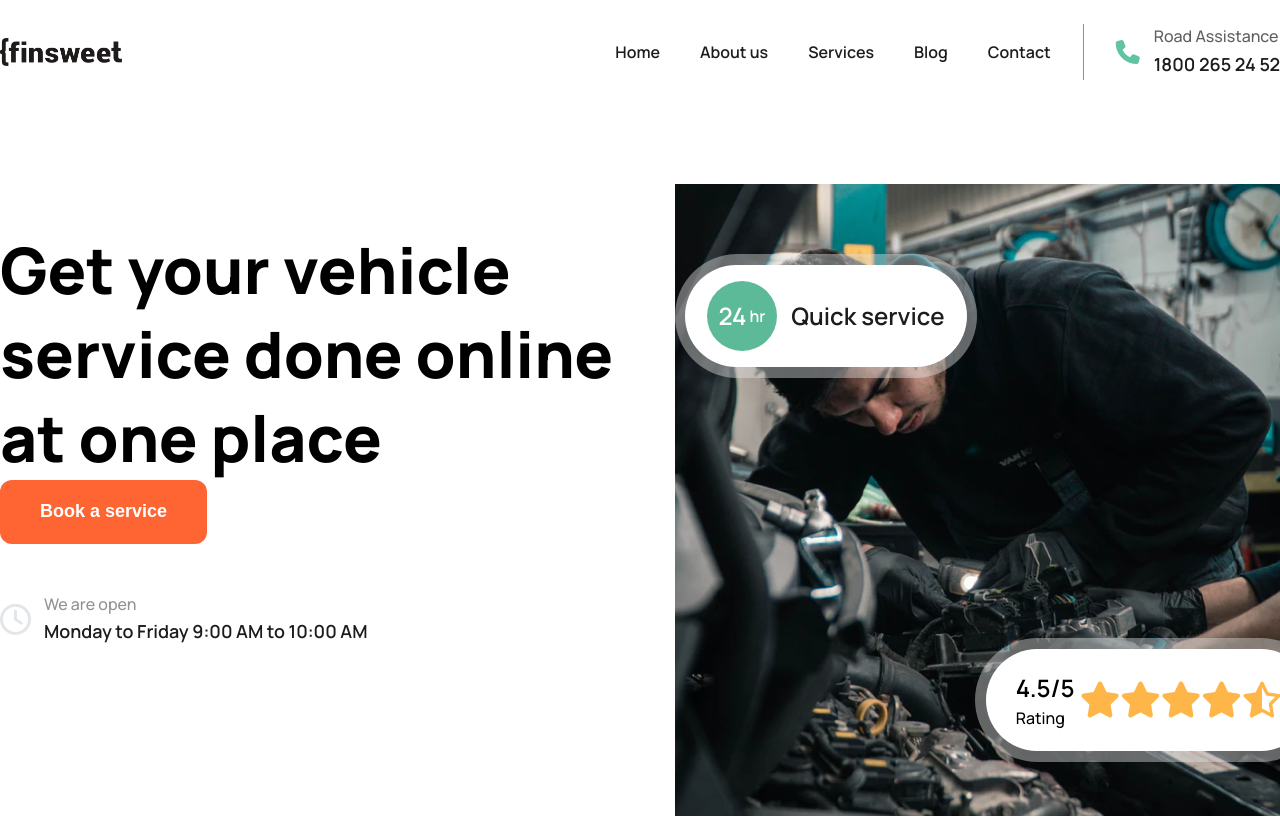
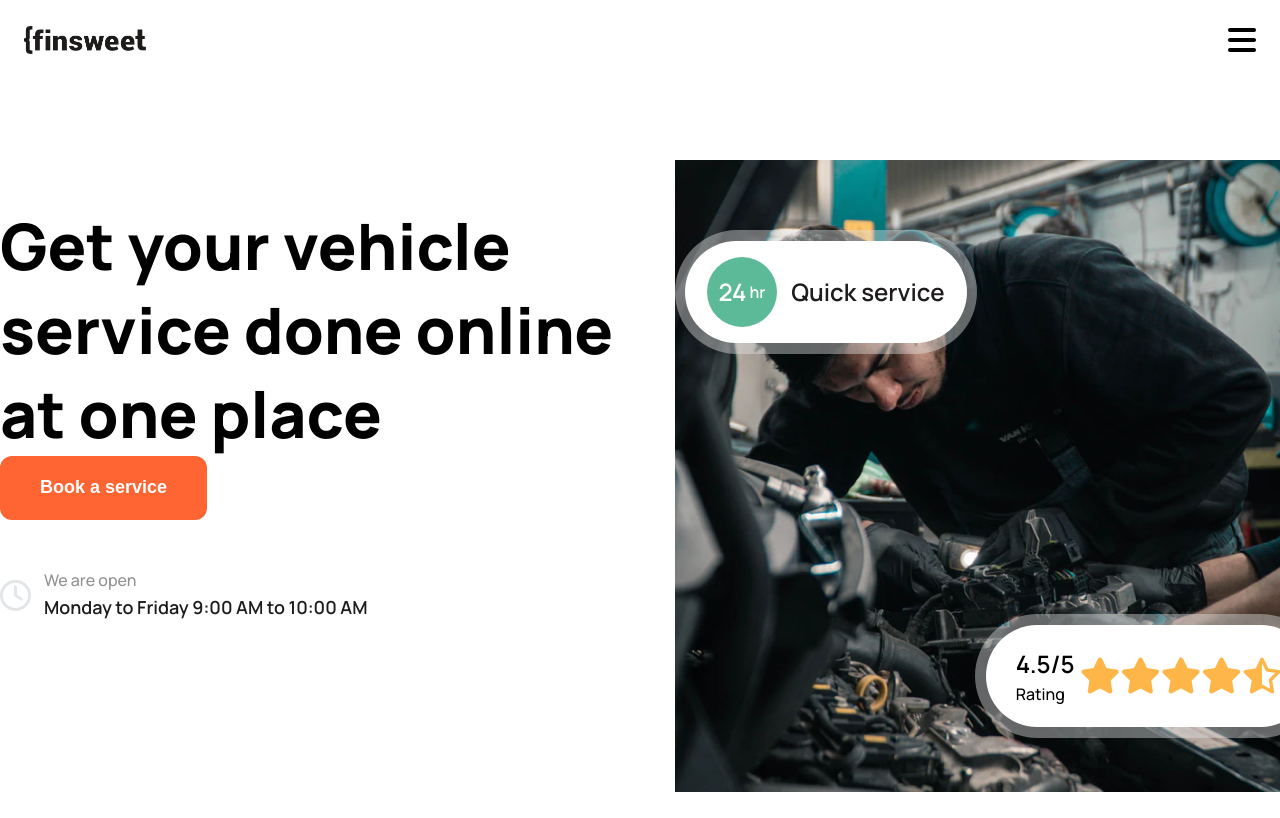
Before and after one commit to ernestas17/CA_Team_1, a React (Create React App) app: page / in a window 1280 px wide. Shown: the top 818 px of the page. Built offline with nearby package versions, Linux system fonts and the light colour scheme.

Commit message:
Header changed to responsive, added "Road Assistance" icon

```diff
--- a/src/components/Header/Header.jsx
+++ b/src/components/Header/Header.jsx
@@ -1,19 +1,56 @@
-import logo from "./Logo.png";
+import { useState } from "react";
+import { Link } from "react-router-dom";
 
-import { Link } from "react-router-dom";
+import companyLogo from "./Logo.png";
+import roadAssistanceIcon from "./roadAssistance.png";
+
 import {
   StyledHeader,
   StyledHeaderWrapper,
+  StyledBurgerNav,
   StyledNav,
   StyledLinksWrapper,
   StyledAssistanceWrapper,
 } from "./Header.style";
 
-const Header = () => {
+const Header = ({ deviceSize }) => {
+  // State
+  // -- for navigation
+  const [isNavbarOpen, setIsNavbarOpen] = useState(false);
+
+  // Fuctions
+  const handleBurgerNavbar = () => setIsNavbarOpen(!isNavbarOpen);
+
   return (
-    <StyledHeader>
+    <StyledHeader deviceSize={deviceSize}>
       <StyledHeaderWrapper>
-        <img src={logo} className="Web-logo" alt="logo" />
+        <img
+          src={companyLogo}
+          className="companyLogoBlack"
+          alt="company logo"
+        />
+
+        <StyledBurgerNav>
+          <i class="fa-solid fa-bars" onClick={handleBurgerNavbar}></i>
+
+          <ul className={`${isNavbarOpen ? " showMenu" : "hideMenu"}`}>
+            <Link to={`/`} onClick={handleBurgerNavbar}>
+              Home
+            </Link>
+            <Link to={`/aboutus`} onClick={handleBurgerNavbar}>
+              About us
+            </Link>
+            <Link to={`/services`} onClick={handleBurgerNavbar}>
+              Services
+            </Link>
+            <Link to={`/blog`} onClick={handleBurgerNavbar}>
+              Blog
+            </Link>
+            <Link to={`/contact`} onClick={handleBurgerNavbar}>
+              Contact
+            </Link>
+          </ul>
+        </StyledBurgerNav>
 
         <StyledNav>
           <StyledLinksWrapper>
@@ -25,7 +62,12 @@ const Header = () => {
           </StyledLinksWrapper>
 
           <StyledAssistanceWrapper>
-            <i class="fa-solid fa-phone"></i>
+            <img
+              src={roadAssistanceIcon}
+              className="roadAssistanceIcon"
+              alt="call icon"
+            />
+
             <div>
               <p>Road Assistance</p>
               <p>1800 265 24 52</p>
--- a/src/components/Header/Header.style.jsx
+++ b/src/components/Header/Header.style.jsx
@@ -1,14 +1,15 @@
 import styled from "styled-components";
+
+const device = {
+  mobile: `(max-width: 268px)`,
+  tablet: `(max-width: 1280px)`,
+};
 
 export const StyledHeader = styled.div`
   max-width: 1280px;
   margin: 0 auto;
 
-  * {
-    margin: 0;
-    padding: 0;
-    box-sizing: border-box;
-  }
+  background-color: #fff;
 `;
 
 export const StyledHeaderWrapper = styled.div`
@@ -17,16 +18,73 @@ export const StyledHeaderWrapper = styled.div`
   justify-content: space-between;
   padding: 24px 0;
 
-  img {
+  @media ${device.tablet} {
+    padding: 24px;
+  }
+
+  .companyLogoBlack {
     width: 122px;
+  }
+`;
+
+export const StyledBurgerNav = styled.div`
+  display: none;
+
+  i {
+    font-size: 32px;
+  }
+
+  .showMenu {
+    position: fixed;
+    top: 70px;
+    right: 0;
+    width: 100%;
+    background-color: #fff;
+
+    display: flex;
+    flex-direction: column;
+    gap: 32px;
+
+    padding: 24px 0 32px 0;
+    z-index: 9;
+
+    a {
+      text-decoration: none;
+      color: #1e1b1b;
+
+      font-size: 16px;
+      line-height: 28px;
+      font-weight: 600;
+
+      text-align: center;
+
+      text-decoration: underline;
+      text-underline-position: under left;
+      text-decoration-color: #ff6433;
+    }
+
+    a:hover {
+      color: #ff6433;
+    }
+  }
+
+  .hideMenu {
+    display: none;
+  }
+
+  @media ${device.tablet} {
+    display: flex;
+    align-items: center;
   }
 `;
 
 export const StyledNav = styled.div`
   display: flex;
   align-items: center;
-  margin: 0;
-  padding: 0;
+
+  @media ${device.tablet} {
+    display: none;
+  }
 `;
 
 export const StyledLinksWrapper = styled.ul`
@@ -55,9 +113,9 @@ export const StyledAssistanceWrapper = styled.div`
   border-left: 1px solid #939191;
   padding-left: 32px;
 
-  i {
-    font-size: 24px;
-    color: #61c4a1;
+  .roadAssistanceIcon {
+    width: 40px;
+    height: 40px;
   }
 
   div {
```
